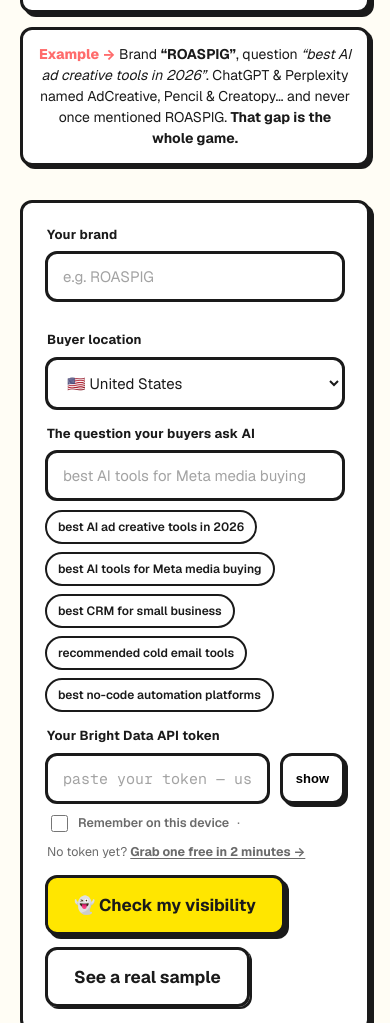
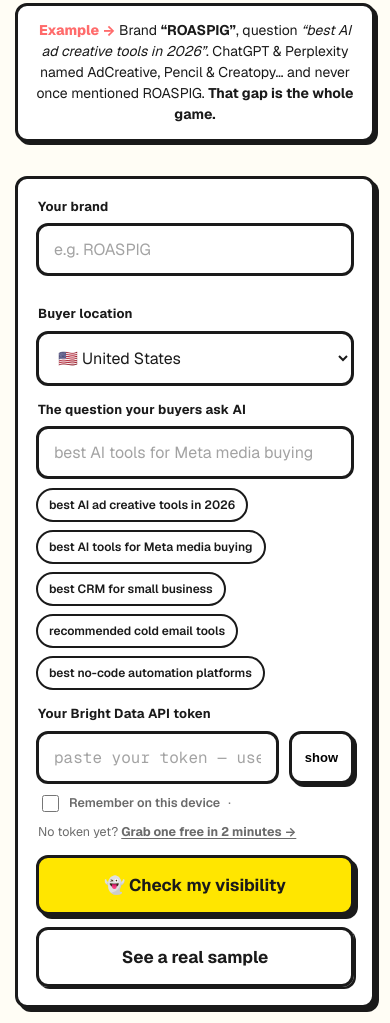
Before and after one commit to yaronbeen/invisible-to-ai, a website: page public/index.html in a window 390 px wide. Shown: the part 854-1877 px from the top of the page. Drawn offline with nearby package versions, Linux system fonts and the light colour scheme.

Commit message:
Mobile responsiveness: 16px inputs (no iOS focus-zoom), full-width stacked action buttons, tighter gutters + sub-380px title scaling, overflow-x guard

```diff
--- a/public/index.html
+++ b/public/index.html
@@ -26,7 +26,7 @@
   html{scroll-behavior:smooth}
   body{
     margin:0;background:var(--bg);color:var(--fg);font-family:var(--sans);
-    -webkit-font-smoothing:antialiased;line-height:1.5;
+    -webkit-font-smoothing:antialiased;line-height:1.5;overflow-x:hidden;
     background-image:radial-gradient(var(--border) 0.6px,transparent 0.6px);
     background-size:22px 22px;background-position:-11px -11px;
     background-attachment:fixed;
@@ -50,7 +50,7 @@
   .btn-ghost{background:transparent;box-shadow:2px 2px 0 var(--border)}
   .btn-lg{padding:16px 26px;font-size:17px}
   .input,select,textarea{width:100%;background:var(--surface);border:var(--bw) solid var(--border);
-    border-radius:var(--radius);padding:13px 15px;font-size:15px;font-family:var(--sans);
+    border-radius:var(--radius);padding:13px 15px;font-size:16px;font-family:var(--sans);
     color:var(--fg);outline:none;transition:box-shadow .15s ease}
   .input:focus,select:focus,textarea:focus{box-shadow:var(--shadow) var(--shadow) 0 var(--accent-yellow)}
   .input::placeholder{color:#a3a3a3}
@@ -176,9 +176,17 @@
   footer .pw a{font-weight:700}
 
   @media(max-width:680px){
+    .wrap{padding:0 15px}
     .steps,.stats{grid-template-columns:1fr}
     .grid2,.engrow{grid-template-columns:1fr}
     .hero{padding:24px 0 4px}
+    .panel{padding:18px}
+    .actions{flex-direction:column}
+    .actions .btn{width:100%}
+  }
+  @media(max-width:380px){
+    h1.title{font-size:33px;letter-spacing:-1px}
+    .hl{padding:0 10px}
   }
 </style>
 </head>
```
